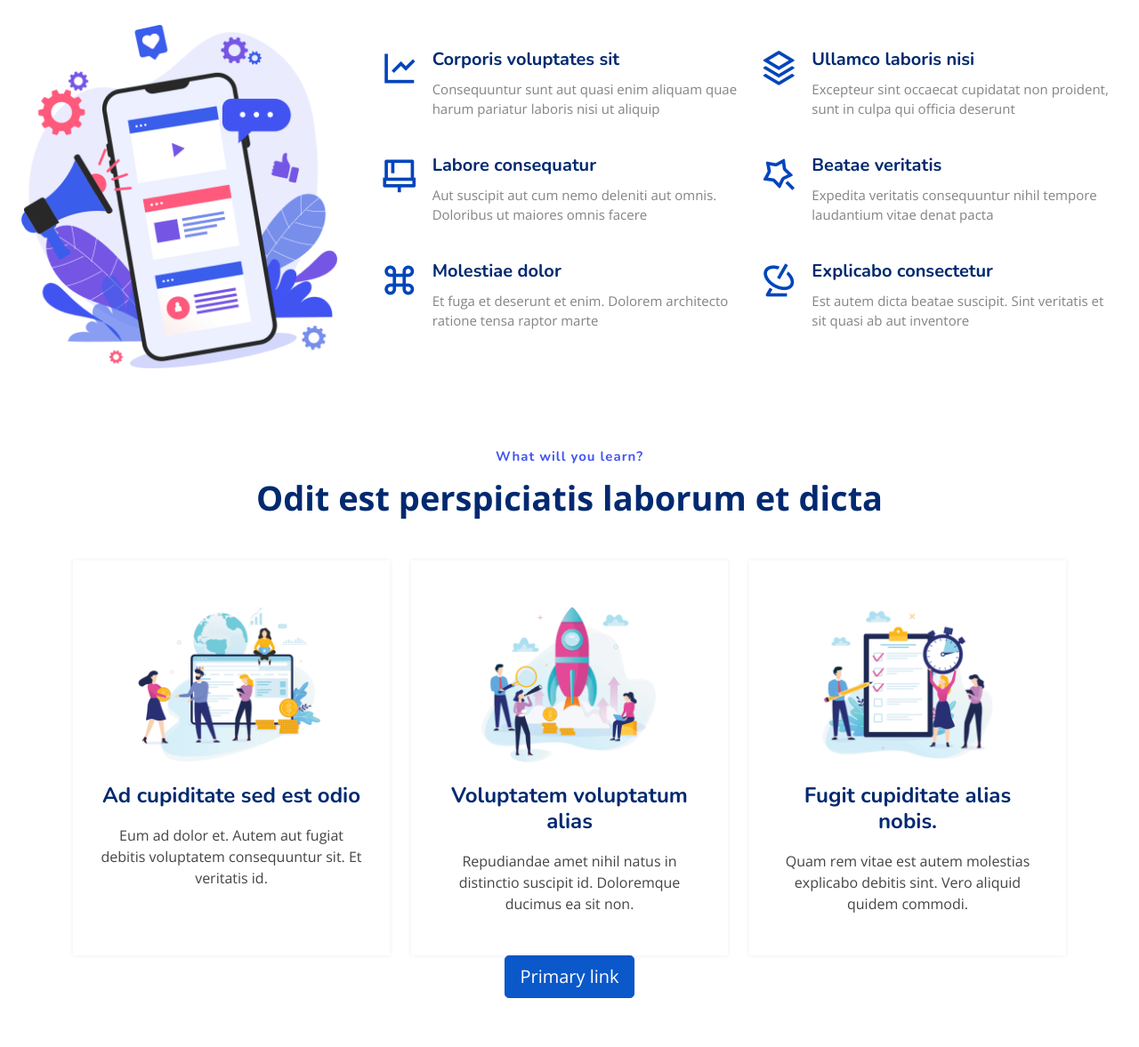
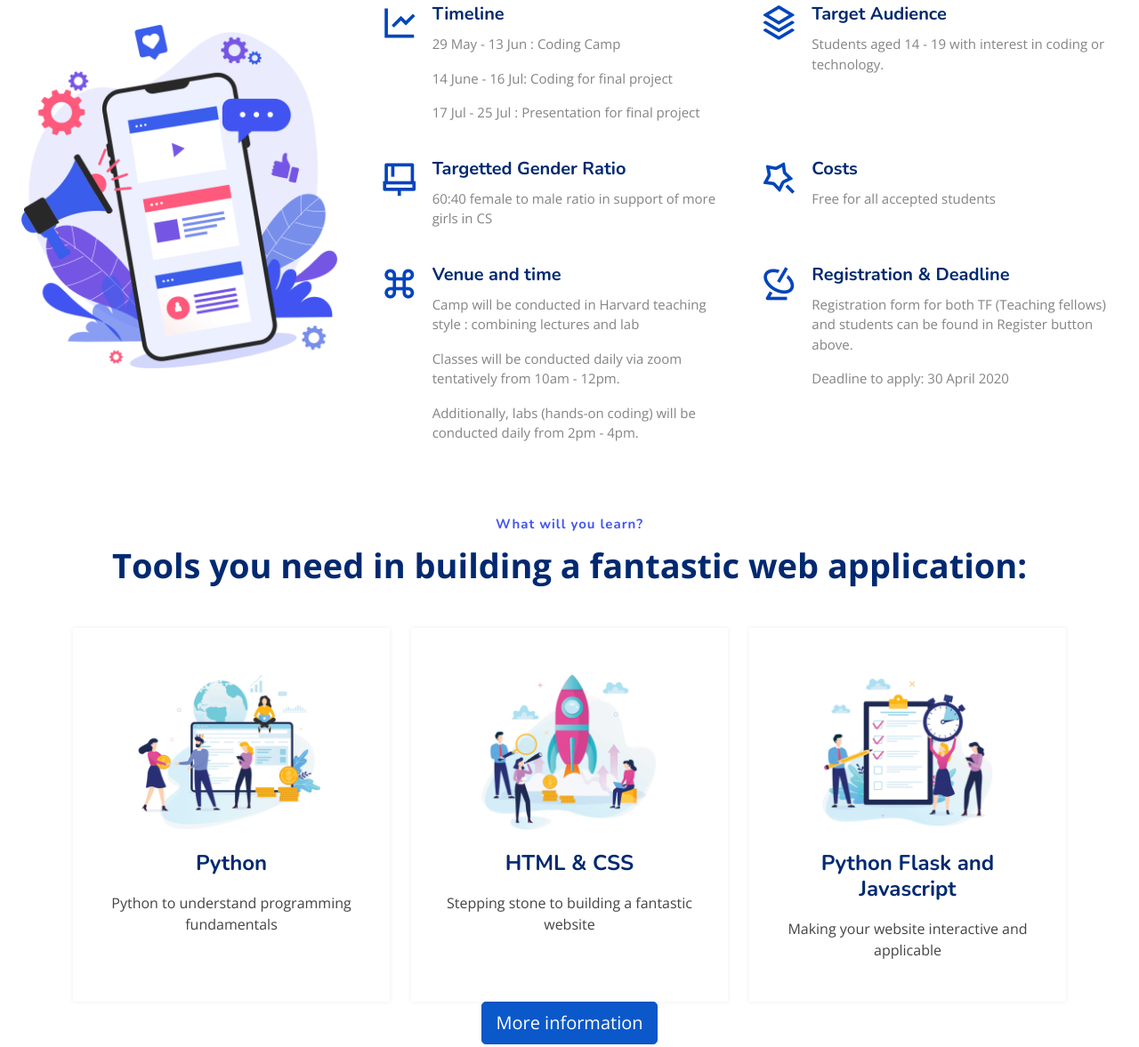
Before and after one commit to Girls4STEM/home, a plain HTML site: page codeforward.html in a window 1280 px wide. Shown: the part 1513-2690 px from the top of the page at 89% size. Drawn offline with nearby package versions, Linux system fonts and the light colour scheme; files whose address does not match are found by name.

Commit message:
updated codeforward

```diff
--- a/codeforward.html
+++ b/codeforward.html
@@ -63,8 +63,8 @@
           <li><a class="nav-link scrollto" href="#contact">Contact</a></li>
           <li class="dropdown"><a class = "scrollto getstarted" href="#team"><span>Registration</span> <i class="bi bi-chevron-down"></i></a>
             <ul>
-              <li><a href="#">#CodeForward 2021 Tutor Registration</a></li>
-              <li><a href="#">#CodeForward 2021 Participant Registration</a></li>
+              <li><a href="#">Tutor Registration</a></li>
+              <li><a href="#">Participant Registration</a></li>
               <li><a href="#">Hack Club Registration</a></li>
             </ul>
           </li>
@@ -157,48 +157,53 @@
                 <div class="col-md-6 icon-box" data-aos="fade-up">
                   <i class="ri-line-chart-line"></i>
                   <div>
-                    <h4>Corporis voluptates sit</h4>
-                    <p>Consequuntur sunt aut quasi enim aliquam quae harum pariatur laboris nisi ut aliquip</p>
+                    <h4>Timeline</h4>
+                    <p>29 May - 13 Jun : Coding Camp</p>
+                    <p>14 June - 16 Jul: Coding for final project</p>
+                    <p>17 Jul - 25 Jul : Presentation for final project</p>
                   </div>
                 </div>
 
                 <div class="col-md-6 icon-box" data-aos="fade-up" data-aos-delay="100">
                   <i class="ri-stack-line"></i>
                   <div>
-                    <h4>Ullamco laboris nisi</h4>
-                    <p>Excepteur sint occaecat cupidatat non proident, sunt in culpa qui officia deserunt</p>
+                    <h4>Target Audience</h4>
+                    <p> Students aged 14 - 19 with interest in coding or technology.</p>
                   </div>
                 </div>
 
                 <div class="col-md-6 icon-box" data-aos="fade-up" data-aos-delay="200">
                   <i class="ri-brush-4-line"></i>
                   <div>
-                    <h4>Labore consequatur</h4>
-                    <p>Aut suscipit aut cum nemo deleniti aut omnis. Doloribus ut maiores omnis facere</p>
+                    <h4>Targetted Gender Ratio</h4>
+                    <p>60:40 female to male ratio in support of more girls in CS</p>
                   </div>
                 </div>
 
                 <div class="col-md-6 icon-box" data-aos="fade-up" data-aos-delay="300">
                   <i class="ri-magic-line"></i>
                   <div>
-                    <h4>Beatae veritatis</h4>
-                    <p>Expedita veritatis consequuntur nihil tempore laudantium vitae denat pacta</p>
+                    <h4>Costs</h4>
+                    <p>Free for all accepted students</p>
                   </div>
                 </div>
 
                 <div class="col-md-6 icon-box" data-aos="fade-up" data-aos-delay="400">
                   <i class="ri-command-line"></i>
                   <div>
-                    <h4>Molestiae dolor</h4>
-                    <p>Et fuga et deserunt et enim. Dolorem architecto ratione tensa raptor marte</p>
+                    <h4>Venue and time</h4>
+                    <p> Camp will be conducted in Harvard teaching style : combining lectures and lab</p>
+                    <p> Classes will be conducted daily via zoom tentatively from 10am - 12pm.</p>
+                    <p> Additionally, labs (hands-on coding) will be conducted daily from 2pm - 4pm.</p>
                   </div>
                 </div>
 
                 <div class="col-md-6 icon-box" data-aos="fade-up" data-aos-delay="500">
                   <i class="ri-radar-line"></i>
                   <div>
-                    <h4>Explicabo consectetur</h4>
-                    <p>Est autem dicta beatae suscipit. Sint veritatis et sit quasi ab aut inventore</p>
+                    <h4>Registration & Deadline</h4>
+                    <p>Registration form for both TF (Teaching fellows) and students can be found in Register button above.</p>
+                    <p>Deadline to apply: 30 April 2020</p>
                   </div>
                 </div>
 
@@ -217,7 +222,7 @@
 
         <header class="section-header">
           <h2>What will you learn?</h2>
-          <p>Odit est perspiciatis laborum et dicta</p>
+          <p>Tools you need in building a fantastic web application:</p>
         </header>
 
         <div class="row">
@@ -225,24 +230,24 @@
           <div class="col-lg-4">
             <div class="box" data-aos="fade-up" data-aos-delay="200">
               <img src="assets/img/values-1.png" class="img-fluid" alt="">
-              <h3>Ad cupiditate sed est odio</h3>
-              <p>Eum ad dolor et. Autem aut fugiat debitis voluptatem consequuntur sit. Et veritatis id.</p>
+              <h3>Python</h3>
+              <p>Python to understand programming fundamentals</p>
             </div>
           </div>
 
           <div class="col-lg-4 mt-4 mt-lg-0">
             <div class="box" data-aos="fade-up" data-aos-delay="400">
               <img src="assets/img/values-2.png" class="img-fluid" alt="">
-              <h3>Voluptatem voluptatum alias</h3>
-              <p>Repudiandae amet nihil natus in distinctio suscipit id. Doloremque ducimus ea sit non.</p>
+              <h3>HTML & CSS</h3>
+              <p>Stepping stone to building a fantastic website</p>
             </div>
           </div>
 
           <div class="col-lg-4 mt-4 mt-lg-0">
             <div class="box" data-aos="fade-up" data-aos-delay="600">
               <img src="assets/img/values-3.png" class="img-fluid" alt="">
-              <h3>Fugit cupiditate alias nobis.</h3>
-              <p>Quam rem vitae est autem molestias explicabo debitis sint. Vero aliquid quidem commodi.</p>
+              <h3>Python Flask and Javascript</h3>
+              <p>Making your website interactive and applicable</p>
             </div>
           </div>
 
@@ -250,7 +255,7 @@
         </div>
 
         <header class="section-header">
-          <a href="#" class="btn btn-primary btn-lg active" role="button" aria-pressed="true">Primary link</a>
+          <a href="https://drive.google.com/file/d/1q7d0gGS2BMpHXdY_MQHkukhEn6EGlZfh/view?usp=sharing" class="btn btn-primary btn-lg active" role="button" aria-pressed="true">More information</a>
 
         </header>
 
@@ -279,12 +284,12 @@
               <div class="accordion-item">
                 <h2 class="accordion-header">
                   <button class="accordion-button collapsed" type="button" data-bs-toggle="collapse" data-bs-target="#faq-content-1">
-                    Non consectetur a erat nam at lectus urna duis?
+                    Where is the syllabus from?
                   </button>
                 </h2>
                 <div id="faq-content-1" class="accordion-collapse collapse" data-bs-parent="#faqlist1">
                   <div class="accordion-body">
-                    Feugiat pretium nibh ipsum consequat. Tempus iaculis urna id volutpat lacus laoreet non curabitur gravida. Venenatis lectus magna fringilla urna porttitor rhoncus dolor purus non.
+                    #CodingForward 2021's syllabus are based
                   </div>
                 </div>
               </div>
@@ -352,12 +357,12 @@
               <div class="accordion-item">
                 <h2 class="accordion-header">
                   <button class="accordion-button collapsed" type="button" data-bs-toggle="collapse" data-bs-target="#faq2-content-3">
-                    Varius vel pharetra vel turpis nunc eget lorem dolor?
+                    More questions?
                   </button>
                 </h2>
                 <div id="faq2-content-3" class="accordion-collapse collapse" data-bs-parent="#faqlist2">
                   <div class="accordion-body">
-                    Laoreet sit amet cursus sit amet dictum sit amet justo. Mauris vitae ultricies leo integer malesuada nunc vel. Tincidunt eget nullam non nisi est sit amet. Turpis nunc eget lorem dolor sed. Ut venenatis tellus in metus vulputate eu scelerisque. Pellentesque diam volutpat commodo sed egestas egestas fringilla phasellus faucibus. Nibh tellus molestie nunc non blandit massa enim nec.
+                    Email us at girls4stemmy@gmail.com
                   </div>
                 </div>
               </div>
```
